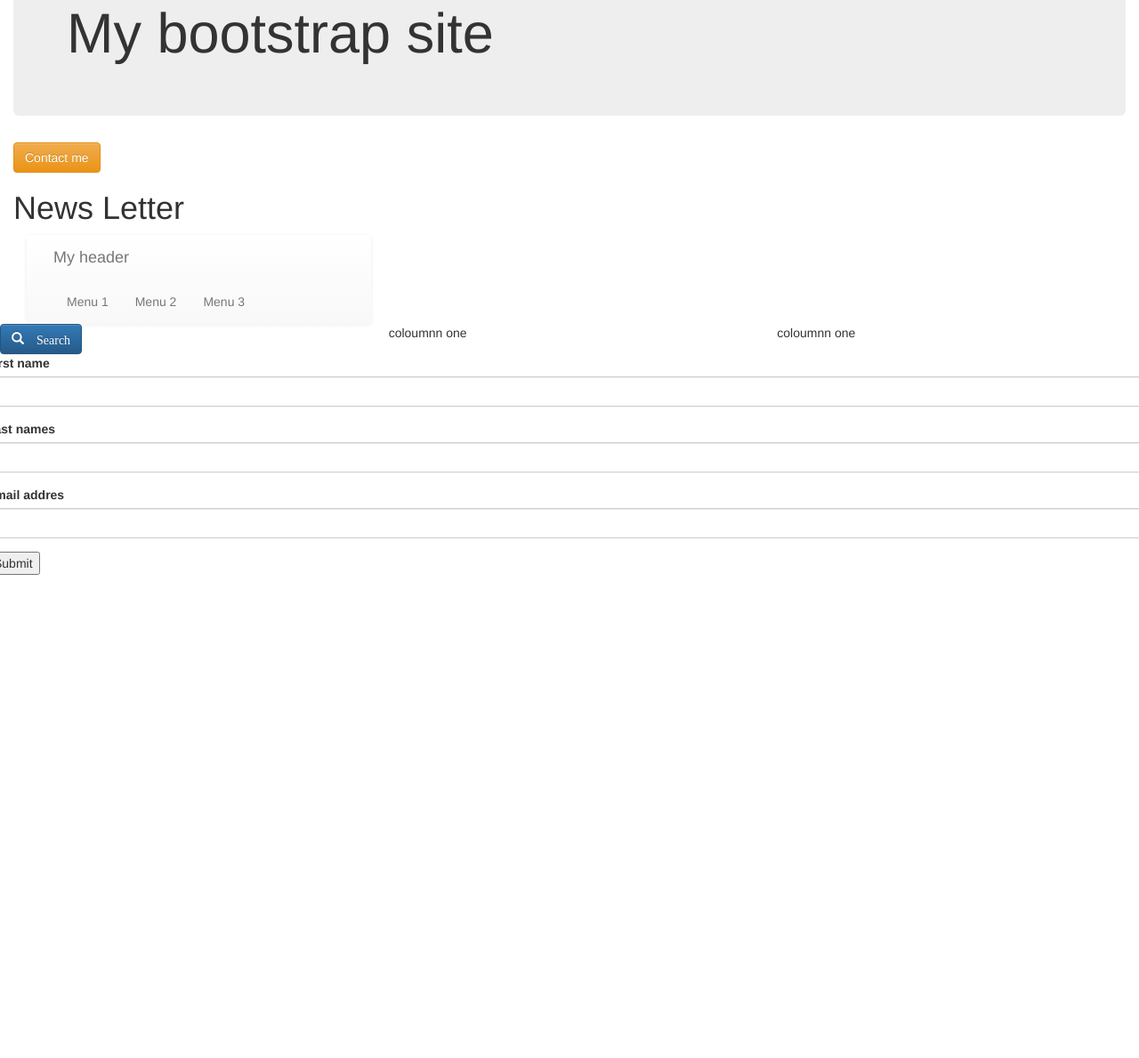
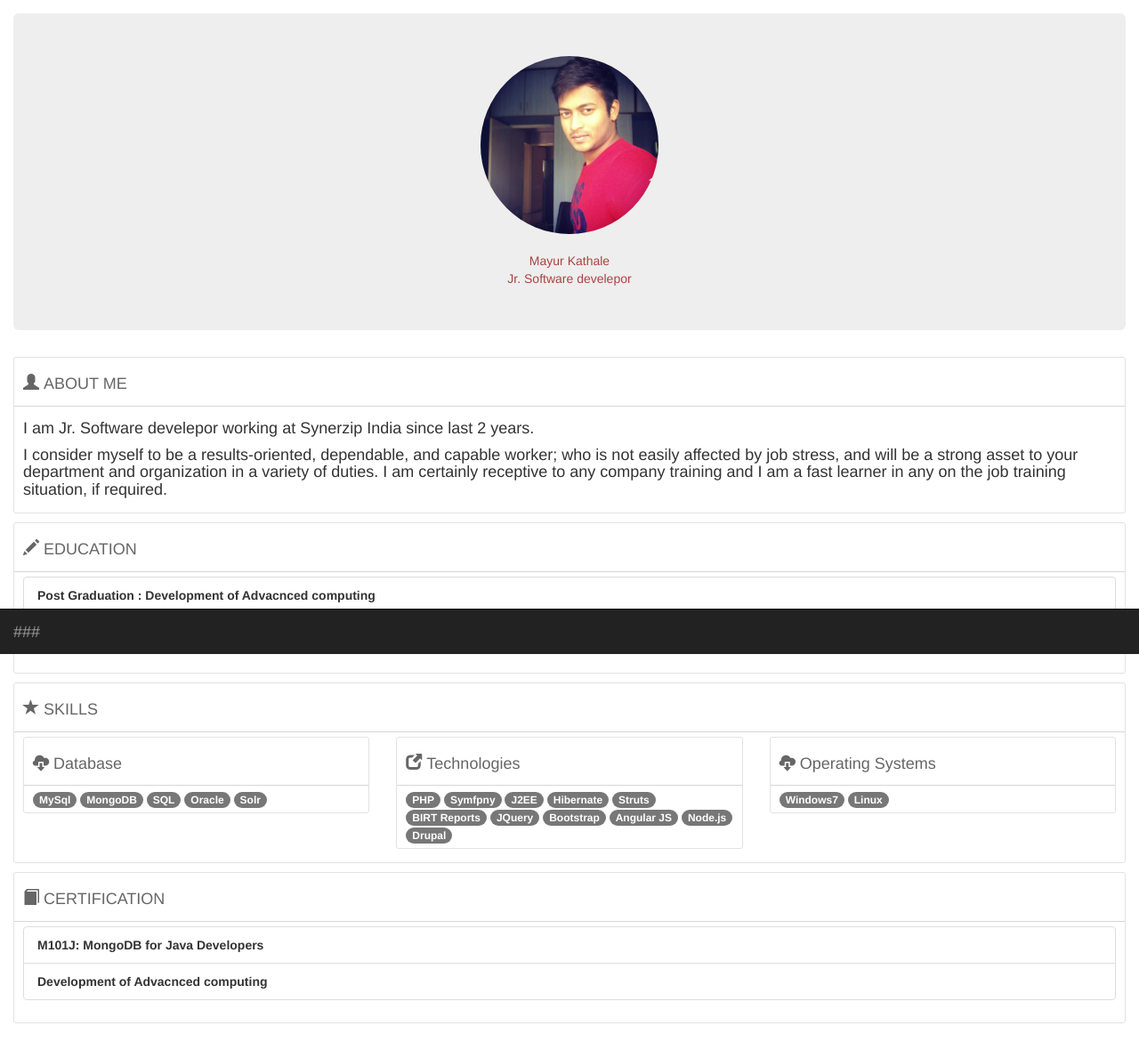
Before and after one commit to mayuratsynerzip/Responsive-Resume, a plain HTML site: page index.html in a window 1280 px wide. Shown: the part 65-1254 px from the top of the page at 89% size. Before the commit the page ends 800 px from the top, so only its background shows below. Drawn offline with nearby package versions, Linux system fonts and the light colour scheme.

Commit message:
updated resume

```diff
--- /dev/null
+++ b/css/main.css
@@ -0,0 +1,55 @@
+.panel-wrapper {
+    background: #fff;
+    border: 1px solid #e2e2e2;
+    border-radius: 3px;
+    margin-bottom: 10px;
+}
+
+.panel-wrapper .panel-title {
+    border-bottom: 1px solid #d7d7d7;
+    color: #666;
+    font-size: 14px;
+    font-weight: 200;
+    padding: 7px 10px 4px;
+}
+
+.panel-wrapper .panel-stage {
+
+    overflow: hidden;
+    padding: 5px 10px;
+    position: relative;
+}
+
+.panel-wrapper .panel-notes {
+    background: #fbfbfb;
+    border-top: 1px solid #e2e2e2;
+    color: gray;
+    font-size: 12px;
+    padding: 8px 10px 5px;
+}
+
+.panel-wrapper  .red-days{
+    font-size:24pt;
+    color:red;
+    text-align: center;
+    padding:16px;
+
+}
+
+.panel-wrapper .red{
+    background: red;
+    color: white;
+    font-weight: bold;
+
+
+}
+
+.panel-wrapper .grey{
+    background: #fbfbfb;
+
+}
+
+.panel-wrapper .white{
+    background: white;
+
+}
--- a/index.html
+++ b/index.html
@@ -2,81 +2,155 @@
 <html>
 <head lang="en">
     <meta charset="UTF-8">
-    <title>This is mysite</title>
+    <title>Resume - Mayur Kathale</title>
     <link rel="stylesheet" href="css/bootstrap.css"/>
-    <link rel="stylesheet" href="css/bootstrap-theme.min.css"/>
+
+    <link rel="stylesheet" href="css/main.css"/>
 </head>
 <body>
-
-
-<div class = "container-fluid">
-    <div class="jumbotron">
-        <h1>
-            My bootstrap site
-        </h1>
-        </div><button class="btn btn-warning">Contact me</button>
-    </div>
-    <div class="container-fluid">
+    <script src="https://ajax.googleapis.com/ajax/libs/jquery/1.11.1/jquery.min.js"></script>
+    <script src="js/bootstrap.js"></script>
+    <div class = "container-fluid">
         <div class="row">
-            <div class="col-md-12">
-                <h1>News Letter</h1>
+            <div class="navbar navbar-default navbar-fixed-top navbar-inverse">
+                <div class="navbar-header">
+                    <button type="button" class="navbar-toggle"
+                            data-toggle="collapse" data-target="#myNavBar">
+                        <span class="icon-bar"></span>
+                        <span class="icon-bar"></span>
+                        <span class="icon-bar"></span>
+                    </button>
+                    <a class="navbar-brand" href="#">Mayur Kathale</a>
+                </div>
+                <div id="myNavBar" class="collapse navbar-collapse">
+                    <ul class="nav navbar-nav">
+                        <li><a href="#profile">Profile</a></li>
+                        <li><a href="#edu">Education</a></li>
+                        <li><a href="#skills">Skills</a></li>
+                        <li><a href="#certification">Certification</a></li>
+                    </ul>
+                </div>
             </div>
         </div>
-        <div class="col-md-4">
-            <div class="nav navbar-default">
-                <div class="container-fluid">
-                    <div class="navbar-header">
-                        <button type="button" class ="navbar-toggle" data-toggle="collapse" data-target="#myNavbar">
-                            <span class="icon-bar"></span>
-                            <span class="icon-bar"></span>
-                            <span class="icon-bar"></span>
-                        </button>
-                        <a class="navbar-brand" href="#">My header</a>
+        <br>
+        <br>
+        <br>
+        <br>
+        <div class="row">
+            <div class="col-lg-12">
+                <div class="jumbotron">
+                    <img src="img/myPhoto.jpg" class="img-responsive img-circle center-block" height="200" width="200"/>
+                    <br>
+                    <div class="text-center text-danger text-muted">Mayur Kathale<br>Jr. Software develepor</div>
+                </div>
+            </div>
+        </div>
+        <div class="row">
+            <div class="container-fluid" id="profile">
+                <div class="panel-wrapper">
+                    <div class="panel-title">
+                        <h4><i class="glyphicon glyphicon-user"></i>&nbsp;ABOUT ME</h4>
                     </div>
-                    <div id="myNavbar" class="collapse navbar-collapse">
-                        <ul class="nav navbar-nav">
-                            <li><a href="#">Menu 1</a></li>
-                            <li><a href="#">Menu 2</a></li>
-                            <li><a href="#">Menu 3</a></li>
+                    <div class="panel-stage">
+                        <h4>
+                            I am Jr. Software develepor working at Synerzip India since last 2 years. <p><p>I consider myself to be a results-oriented, dependable, and capable worker; who is not easily affected by job stress, and will be a strong asset to your department and organization in a variety of duties. I am certainly receptive to any company training and I am a fast learner in any on the job training situation, if required.
+                        </h4>
+                    </div>
+                </div>
+            </div>
+            <div class="container-fluid" id="edu">
+                <div class="panel-wrapper">
+                    <div class="panel-title">
+                        <h4><i class="glyphicon glyphicon-pencil"></i>&nbsp;EDUCATION</h4>
+                    </div>
+                    <div class="panel-stage">
+                        <ul class="list-group">
+                            <li class="list-group-item"><strong>Post Graduation : Development of Advacnced computing</strong></li>
+                            <li class="list-group-item"><strong>Graduation: Bachelor of Engineering (CS)</strong></li>
+                        </ul>
+                    </div>
+                </div>
+            </div>
+            <div class="container-fluid" id="skills">
+                <div class="panel-wrapper">
+                    <div class="panel-title">
+                        <h4><i class="glyphicon glyphicon-star"></i>&nbsp;SKILLS</h4>
+                    </div>
+                    <div class="panel-stage">
+                        <div class="row">
+                            <div class="col-md-4">
+                                <div class="panel-wrapper">
+                                    <div class="panel-title">
+                                        <h4><i class="glyphicon glyphicon-cloud-download"></i>&nbsp;Database</h4>
+                                    </div>
+                                    <div class="panel-stage">
+                                        <span class="badge">MySql</span>
+                                        <span class="badge">MongoDB</span>
+                                        <span class="badge">SQL</span>
+                                        <span class="badge">Oracle</span>
+                                        <span class="badge">Solr</span>
+                                    </div>
+                                </div>
+                            </div>
+                            <div class="col-md-4">
+                                <div class="panel-wrapper">
+                                    <div class="panel-title">
+                                        <h4><i class="glyphicon glyphicon-new-window"></i>&nbsp;Technologies</h4>
+                                    </div>
+                                    <div class="panel-stage">
+                                        <span class="badge">PHP</span>
+                                        <span class="badge">Symfpny</span>
+                                        <span class="badge">J2EE</span>
+                                        <span class="badge">Hibernate</span>
+                                        <span class="badge">Struts</span>
+                                        <span class="badge">BIRT Reports</span>
+                                        <span class="badge">JQuery</span>
+                                        <span class="badge">Bootstrap</span>
+                                        <span class="badge">Angular JS</span>
+                                        <span class="badge">Node.js</span>
+                                        <span class="badge">Drupal</span>
+                                    </div>
+                                </div>
+                            </div>
+                            <!-- -->
+                            <div class="col-md-4">
+                                <div class="panel-wrapper">
+                                    <div class="panel-title">
+                                        <h4><i class="glyphicon glyphicon-cloud-download"></i>&nbsp;Operating Systems</h4>
+                                    </div>
+                                    <div class="panel-stage">
+                                        <span class="badge">Windows7</span>
+                                        <span class="badge">Linux</span>
+                                    </div>
+                                </div>
+                            </div>
+                        </div>
+
+                    </div>
+                </div>
+            </div>
+            <div class="container-fluid" id="certification">
+                <div class="panel-wrapper">
+                    <div class="panel-title">
+                        <h4><i class="glyphicon glyphicon-book"></i>&nbsp;CERTIFICATION</h4>
+                    </div>
+                    <div class="panel-stage">
+                        <ul class="list-group">
+                            <li class="list-group-item"><strong>M101J: MongoDB for Java Developers</strong></li>
+                            <li class="list-group-item"><strong>Development of Advacnced computing</strong></li>
                         </ul>
                     </div>
                 </div>
             </div>
         </div>
     </div>
-        <div class="row">
-            <div class="col-xs-12 col-md-4">
-                <button class="btn btn-primary">
-                    <span class="glyphicon glyphicon-search">&nbsp;Search</span>
-                </button>
-            </div>
-            <div class="col-xs-12 col-md-4">
-                coloumnn one
-            </div>
-            <div class="col-xs-12 col-md-4">
-                coloumnn one
-            </div>
+    &nbsp;
+    <br>
+    <br>
+    <nav class="navbar navbar-default navbar-fixed-bottom navbar-inverse" role="navigation">
+        <div class="navbar-header">
+            <a class="navbar-brand" href="#">###</a>
         </div>
-        <div class="row">
-            <form>
-                <div class = "form-group">
-                    <label for="firstname">First name</label>
-                    <input class="form-control" type="text" id="firstname"/>
-                </div>
-                <div class="form-group">
-                    <label for="lastname">Last names</label>
-                    <input class="form-control" type="text" id="lastname"/>
-                </div>
-                <div class="form-group">
-                    <label for="email">Email addres</label>
-                    <input class="form-control" type="email" id="email"/>
-                </div>
-                <input type="submit" value="Submit"/>
-            </form>
-        </div>
-    </div>
-    <style src="js/bootstrape.min.js"></style>
-    <style src="https://ajax.googlemins.com/ajax/libs/jquery/1.11.1/jquery.min.js"></style>
-
+    </nav>
 </body>
 </html>
```
Also changed, not shown: img/myPhoto.jpg (added).
